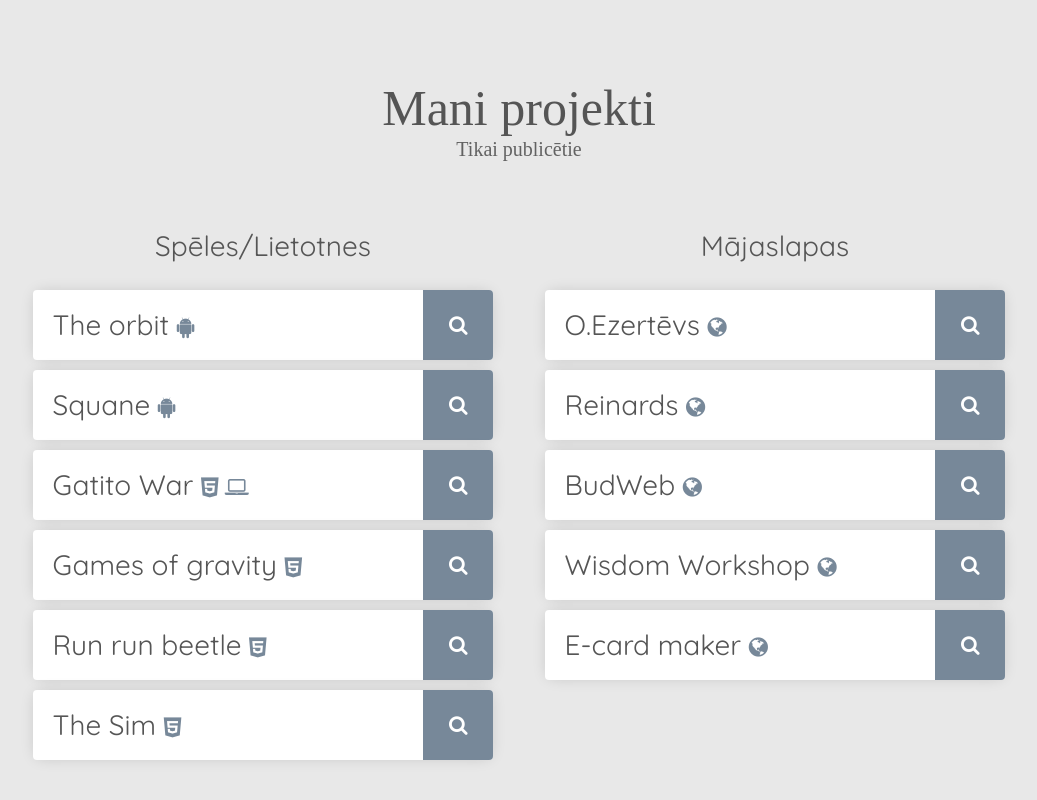
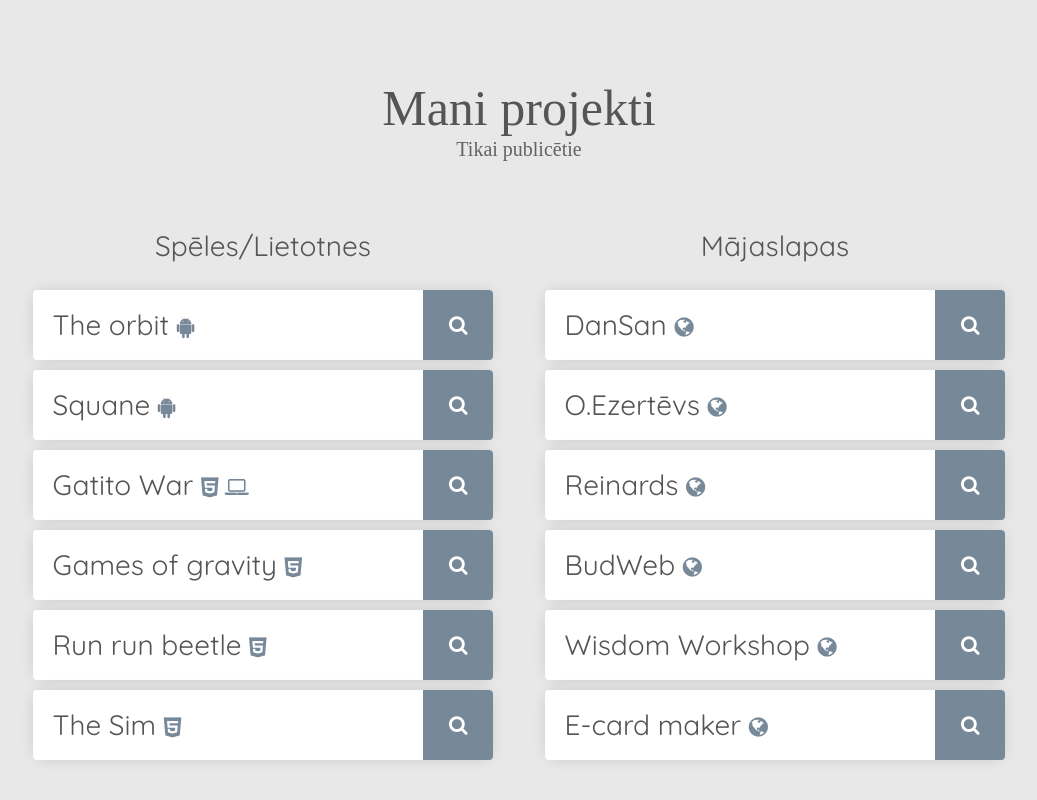
Before and after one commit to Reinards/reinards.github.io, a plain HTML site: page index.html in a window 1280 px wide. Shown: the part 2642-3442 px from the top of the page, without its empty margins (121-1158 px from the left). Drawn offline with nearby package versions, Linux system fonts and the light colour scheme; a web font is replaced by a local one.

Commit message:
Add DanSan

```diff
--- a/index.html
+++ b/index.html
@@ -156,6 +156,10 @@
                 <div class="websites">
                     <h3>Mājaslapas</h3>
                     <div class="project-item">
+                        <h4>DanSan <small><i class="fa fa-globe" aria-hidden="true"></i></small></h4>
+                        <a target="_blank" href="http://www.dansan.lv/"><p><i class="fa fa-search" aria-hidden="true"></i></p></a>
+                    </div>
+                    <div class="project-item">
                         <h4>O.Ezertēvs <small><i class="fa fa-globe" aria-hidden="true"></i></small></h4>
                         <a target="_blank" href="https://temp-olafs.000webhostapp.com/"><p><i class="fa fa-search" aria-hidden="true"></i></p></a>
                     </div>
```
